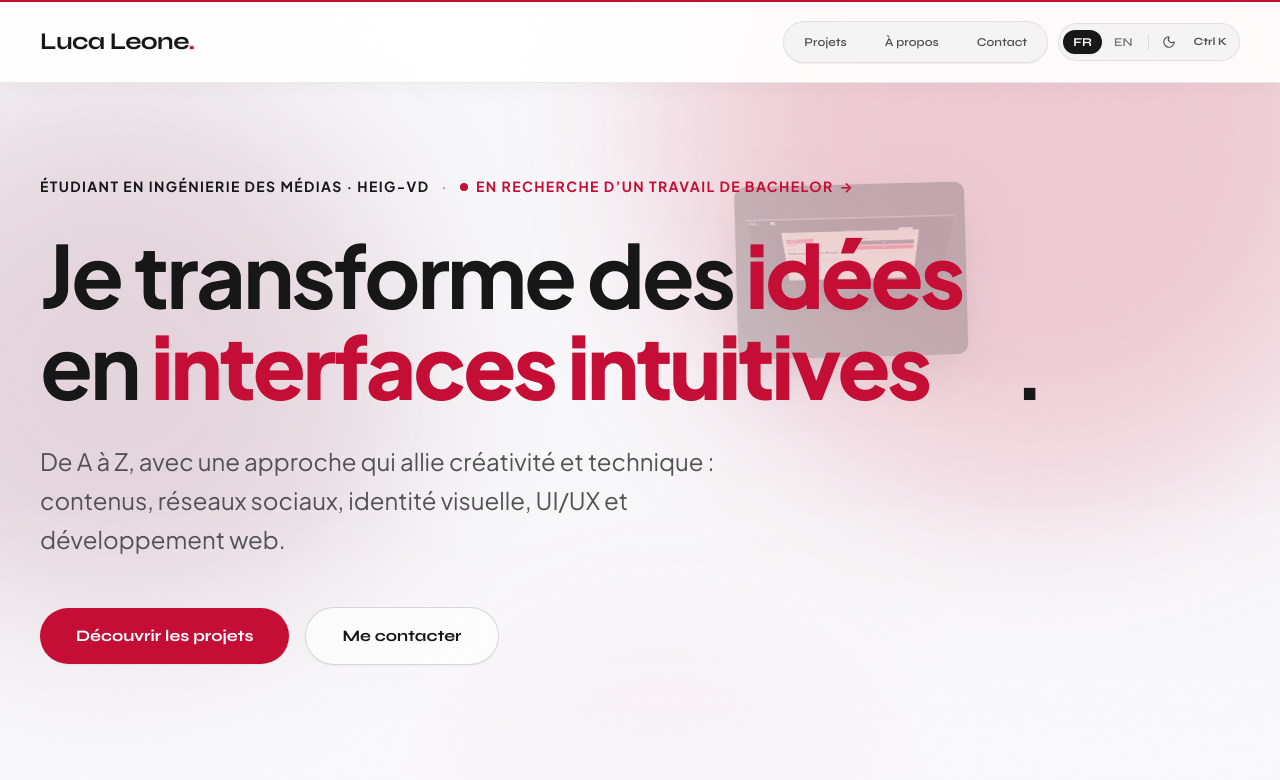
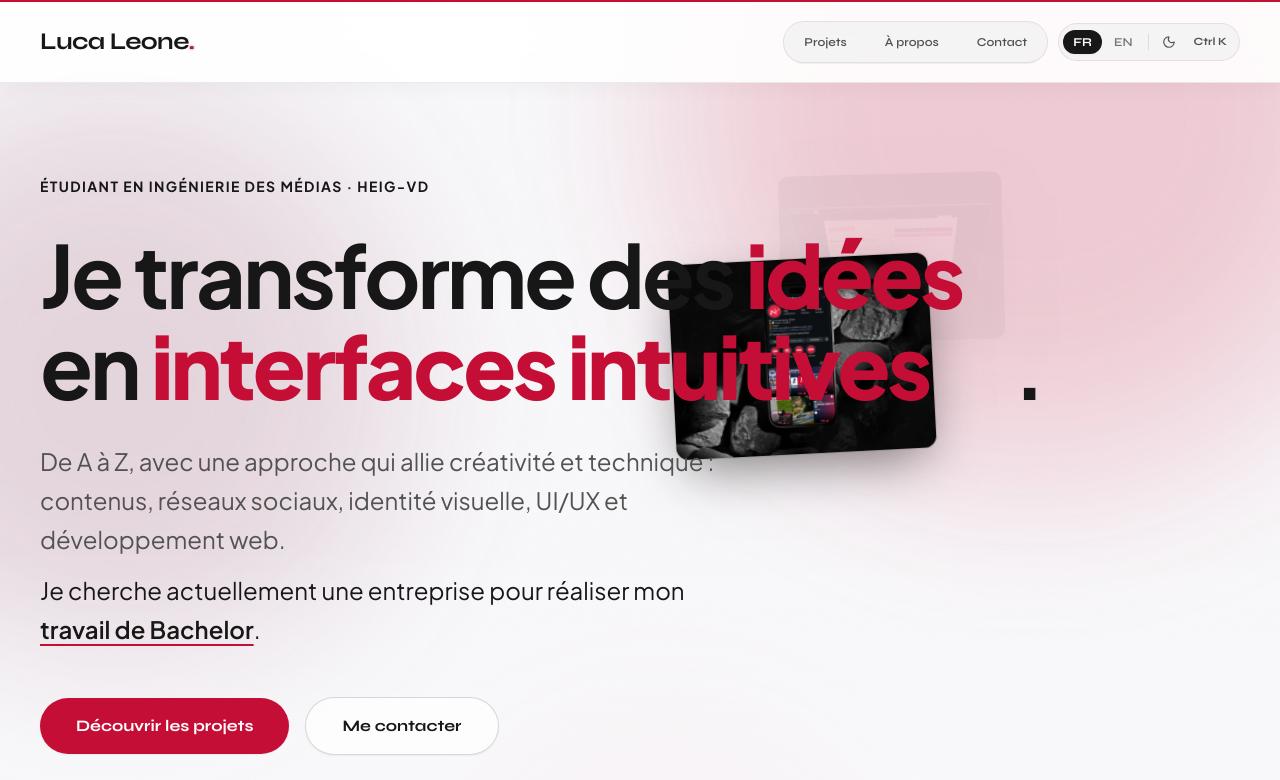
Before and after one commit to lucaleone15/portfolio, a React (Vite) app: page / in a window 1280 px wide. Shown: the top 780 px of the page. Built offline with nearby package versions, Linux system fonts and the light colour scheme.

Commit message:
v2: availability as a plain sentence under the hero subtitle
No badge, caps or dot: "Je cherche actuellement une entreprise pour réaliser
mon travail de Bachelor." with the key words as an accent-underlined link to
the form (topic preselected); identity line back on its own.

```diff
--- a/src/components/Hero.tsx
+++ b/src/components/Hero.tsx
@@ -84,28 +84,10 @@ export function Hero() {
         <motion.div {...reveal()} className="max-w-5xl space-y-6 sm:space-y-8">
           {/* The page's single <h1>: identity label + positioning statement. The name is visible
               in the logo, so it's only repeated for screen readers and search engines. */}
-          {/* Identity line + availability, typographic (same style as the section labels, e.g.
-              "Compétences"): the first thing read on arrival. The availability links to the form
-              with the "Bachelor thesis" topic preselected. */}
-          <div className="flex flex-wrap items-center gap-x-3 gap-y-2 text-xs sm:text-sm font-bold uppercase tracking-widest">
-            <span className="text-neutral-900 dark:text-white" aria-hidden="true">
-              {lang === 'fr' ? 'Étudiant en ingénierie des médias · HEIG-VD' : 'Media Engineering student · HEIG-VD'}
-            </span>
-            <span className="hidden sm:inline text-neutral-400 dark:text-white/30" aria-hidden="true">·</span>
-            <Link
-              href={sectionPath(lang, 'contact')}
-              onClick={() => window.dispatchEvent(new CustomEvent(PRESELECT_TOPIC_EVENT, { detail: BACHELOR_TOPIC_INDEX }))}
-              className="pointer-events-auto group text-[var(--accent)] hover:underline underline-offset-4 decoration-2"
-            >
-              {/* Inline (not flex) so the arrow stays glued to the last word when the line wraps */}
-              <span className="relative inline-flex w-2 h-2 mr-2 align-middle -translate-y-px" aria-hidden="true">
-                <span className="absolute inline-flex h-full w-full rounded-full bg-[var(--accent)] opacity-60 animate-ping motion-reduce:animate-none" />
-                <span className="relative inline-flex w-2 h-2 rounded-full bg-[var(--accent)]" />
-              </span>
-              {lang === 'fr' ? 'En recherche d’un travail de Bachelor' : 'Looking for a Bachelor thesis'}
-              <span className="inline-block ml-1.5 transition-transform group-hover:translate-x-0.5" aria-hidden="true">→</span>
-            </Link>
-          </div>
+          {/* Identity line (same style as the section labels, e.g. "Compétences") */}
+          <p className="text-xs sm:text-sm font-bold uppercase tracking-widest text-neutral-900 dark:text-white" aria-hidden="true">
+            {lang === 'fr' ? 'Étudiant en ingénierie des médias · HEIG-VD' : 'Media Engineering student · HEIG-VD'}
+          </p>
 
           <h1 className="font-normal">
             {/* Name, field and school stay in the h1 for search engines and screen readers */}
@@ -131,11 +113,26 @@ export function Hero() {
             </span>
           </h1>
 
-          <p className="max-w-3xl text-base sm:text-lg md:text-xl lg:text-2xl text-neutral-600 dark:text-[#A1A1AA] leading-relaxed font-normal">
-            {lang === 'fr'
-              ? 'De A à Z, avec une approche qui allie créativité et technique : contenus, réseaux sociaux, identité visuelle, UI/UX et développement web.'
-              : 'End to end, with an approach that blends creativity and technique: content, social media, visual identity, UI/UX and web development.'}
-          </p>
+          <div className="max-w-3xl space-y-3 text-base sm:text-lg md:text-xl lg:text-2xl leading-relaxed font-normal">
+            <p className="text-neutral-600 dark:text-[#A1A1AA]">
+              {lang === 'fr'
+                ? 'De A à Z, avec une approche qui allie créativité et technique : contenus, réseaux sociaux, identité visuelle, UI/UX et développement web.'
+                : 'End to end, with an approach that blends creativity and technique: content, social media, visual identity, UI/UX and web development.'}
+            </p>
+            {/* Availability, written as a plain sentence; the key words link to the form with the
+                "Bachelor thesis" topic preselected */}
+            <p className="text-neutral-900 dark:text-white">
+              {lang === 'fr' ? 'Je cherche actuellement une entreprise pour réaliser mon ' : "I'm currently looking for a company to host my "}
+              <Link
+                href={sectionPath(lang, 'contact')}
+                onClick={() => window.dispatchEvent(new CustomEvent(PRESELECT_TOPIC_EVENT, { detail: BACHELOR_TOPIC_INDEX }))}
+                className="pointer-events-auto whitespace-nowrap font-semibold underline decoration-[var(--accent)] decoration-2 underline-offset-[0.2em] hover:text-[var(--accent)] transition-colors"
+              >
+                {lang === 'fr' ? 'travail de Bachelor' : 'Bachelor thesis'}
+              </Link>
+              .
+            </p>
+          </div>
 
           {/* CTAs (the content layer lets the pointer through to the trail; buttons opt back in) */}
           <div className="pt-2 sm:pt-4 flex flex-wrap items-center gap-3.5 sm:gap-4 pointer-events-auto">
```
